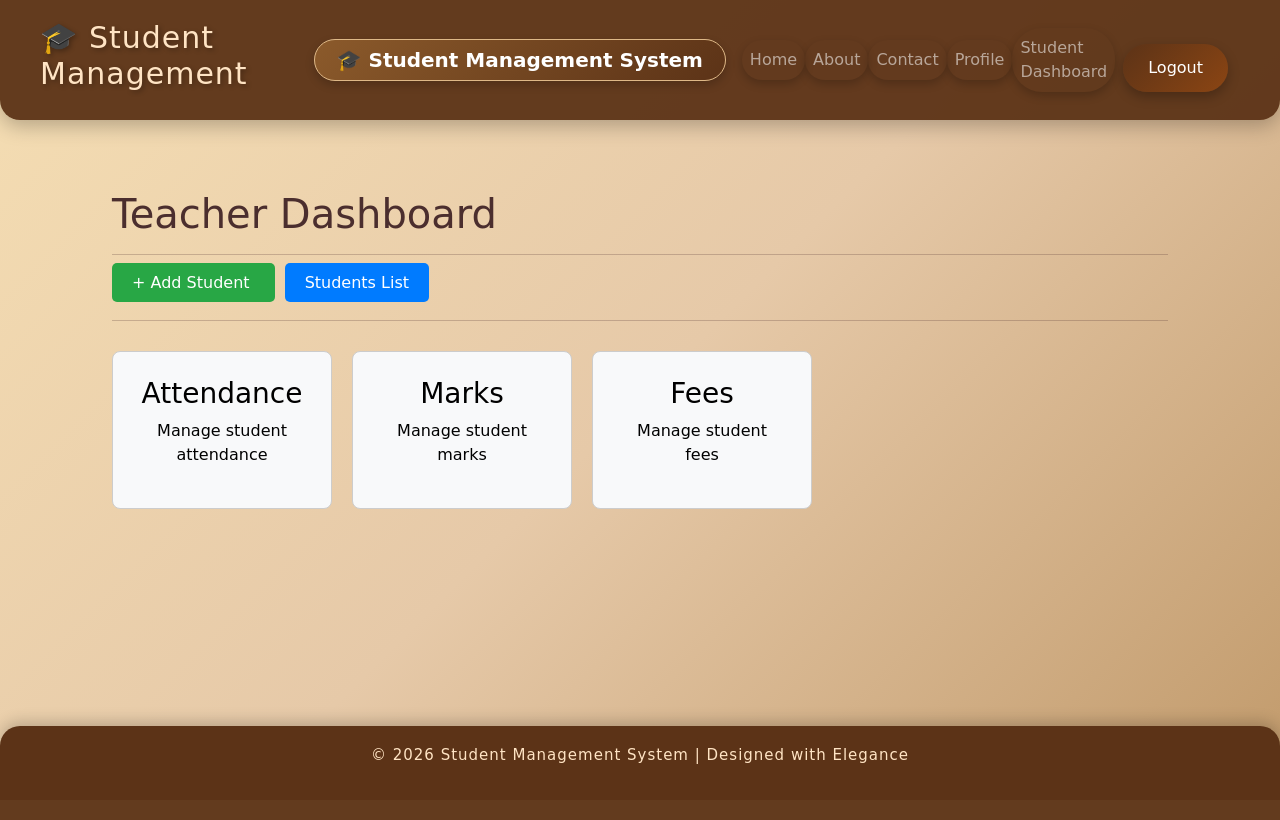
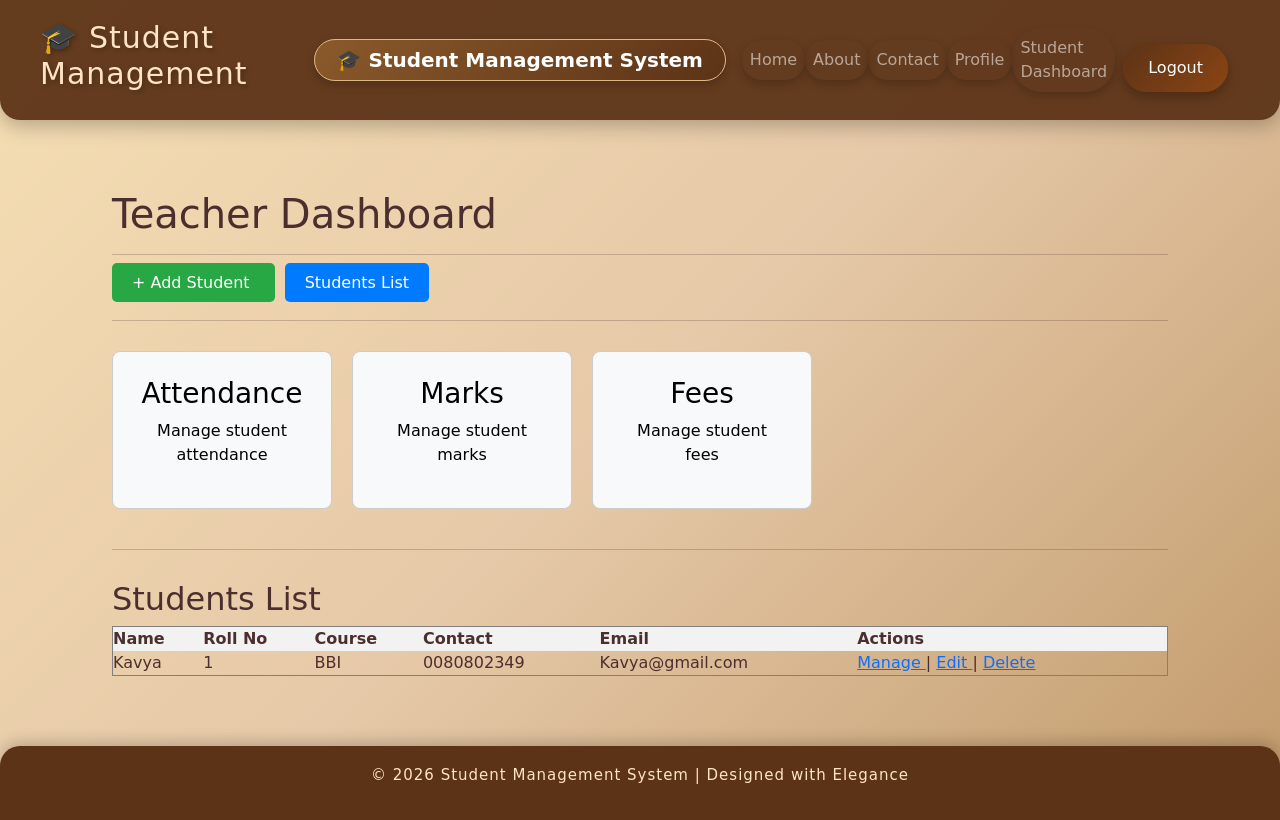
Before and after one commit to KadambariNijai26/Student_Management, a Django app: page /teacher-dashboard/ in a window 1280 px wide. Before the commit the page ends 764 px from the top, so only its background shows below. Run offline with Django 5.2, Linux system fonts and the light colour scheme; a user stored in the database is signed in; data comes from the database, SQL or seed files in the repository.

Commit message:
Fix html file

```diff
--- a/templates/accounts/teacher_dashboard.html
+++ b/templates/accounts/teacher_dashboard.html
@@ -13,6 +13,7 @@
     <div style="margin-bottom:25px;">
 
         <!-- ADD STUDENT -->
+
         <a href="/students/add/"
            style="
                 background:#28a745;
@@ -28,6 +29,7 @@
         </a>
 
         <!-- STUDENT LIST -->
+
         <a href="{% url 'student_list' %}"
            style="
                 background:#007bff;
@@ -123,6 +125,88 @@
 
     </div>
 
+    <hr style="margin-top:40px; margin-bottom:30px;">
+
+    <!-- STUDENTS TABLE -->
+
+    <h2>Students List</h2>
+
+    <table border="1"
+           cellpadding="10"
+           cellspacing="0"
+           width="100%">
+
+        <tr style="background:#f2f2f2;">
+
+            <th>Name</th>
+            <th>Roll No</th>
+            <th>Course</th>
+            <th>Contact</th>
+            <th>Email</th>
+            <th>Actions</th>
+
+        </tr>
+
+        {% for student in students %}
+
+        <tr>
+
+            <td>{{ student.name }}</td>
+
+            <td>{{ student.roll_no }}</td>
+
+            <td>{{ student.course }}</td>
+
+            <td>{{ student.contact }}</td>
+
+            <td>{{ student.email }}</td>
+
+            <td>
+
+                <a href="/students/manage/{{ student.id }}/">
+
+                    Manage
+
+                </a>
+
+                |
+
+                <a href="/students/update/{{ student.id }}/">
+
+                    Edit
+
+                </a>
+
+                |
+
+                <a href="/students/delete/{{ student.id }}/"
+                   onclick="return confirm('Are you sure you want to delete this student?')">
+
+                    Delete
+
+                </a>
+
+            </td>
+
+        </tr>
+
+        {% empty %}
+
+        <tr>
+
+            <td colspan="6"
+                style="text-align:center;">
+
+                No students found.
+
+            </td>
+
+        </tr>
+
+        {% endfor %}
+
+    </table>
+
 </div>
 
 {% endblock %}
```
